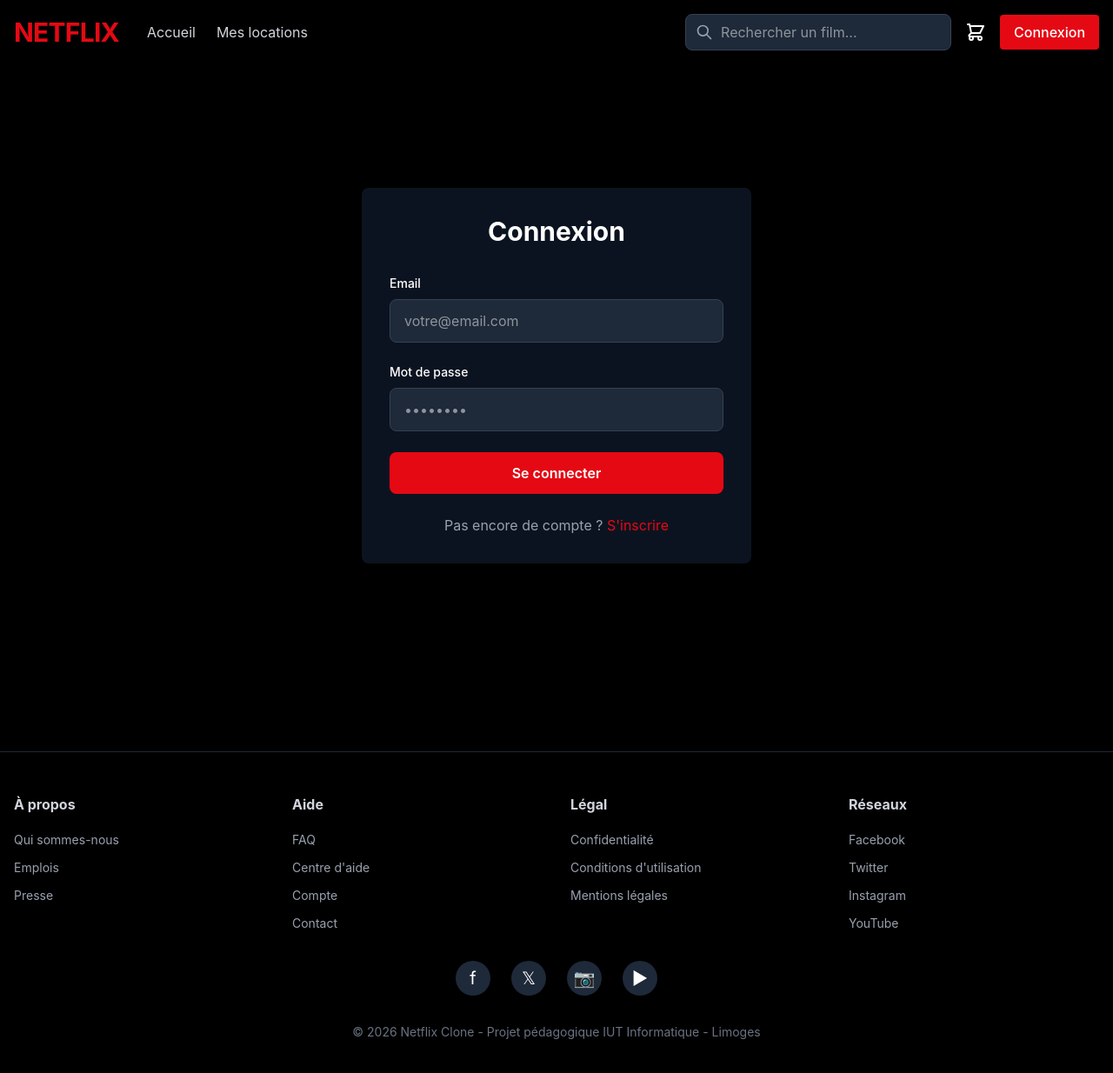
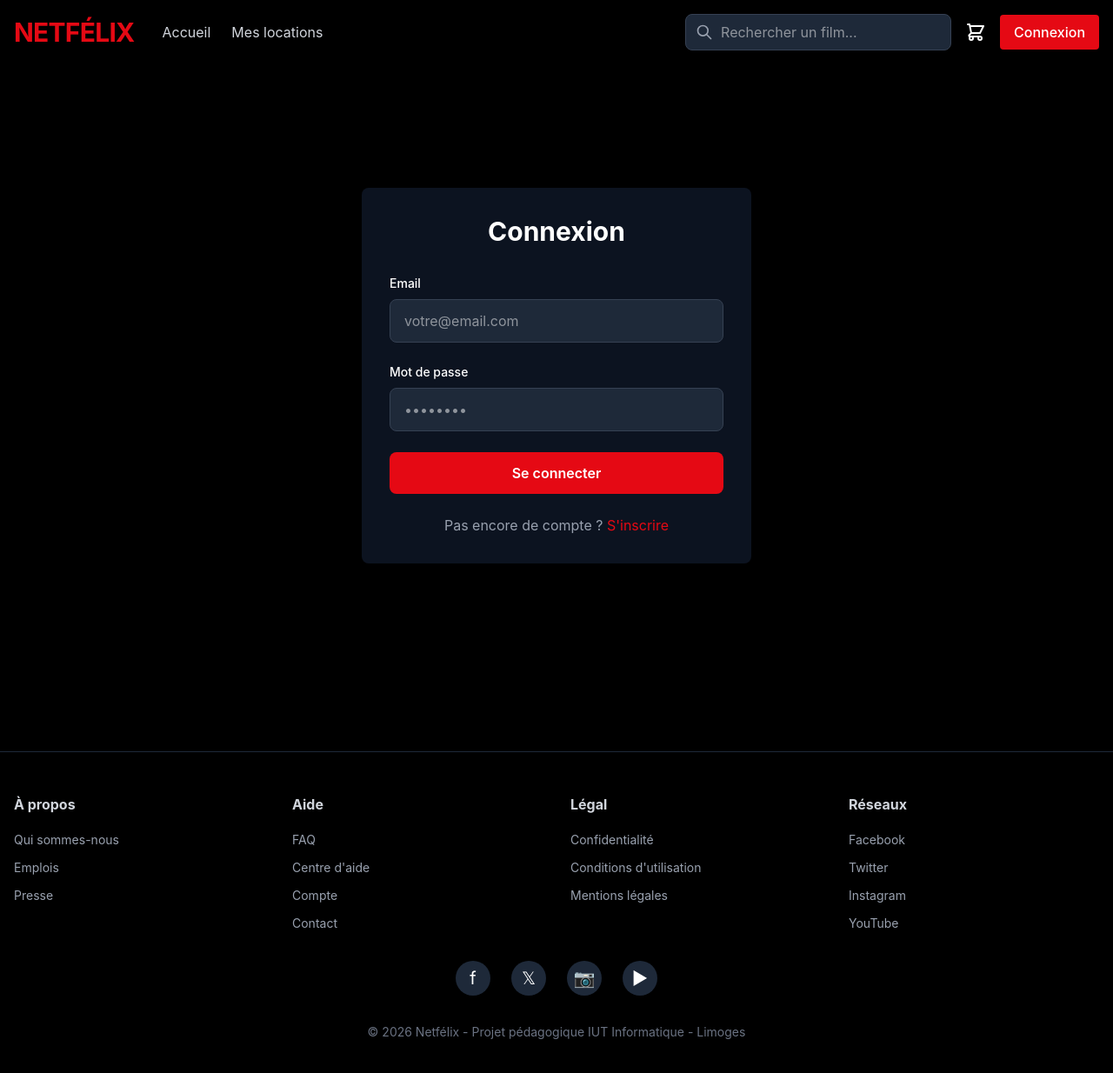
Before and after one commit to 2ulian/UniMovie, a React app in the folder frontend-user/: page /login in a window 1280 px wide. Shown: the top 1234 px of the page at 87% size. Built offline with nearby package versions, Linux system fonts and the light colour scheme; the HTML template or start-up script is replaced by a standard one.

Commit message:
changed name to NETFÉLIX

```diff
--- a/frontend-user/src/components/common/Navbar.jsx
+++ b/frontend-user/src/components/common/Navbar.jsx
@@ -48,7 +48,7 @@
           <div className="flex items-center space-x-8">
             <Link to="/">
               <h1 className="text-primary text-3xl font-bold tracking-tight hover:opacity-80 transition-opacity">
-                NETFLIX
+                NETFÉLIX
               </h1>
             </Link>
 
--- a/frontend-user/src/components/layout/Footer.jsx
+++ b/frontend-user/src/components/layout/Footer.jsx
@@ -53,7 +53,7 @@
 
         {/* Copyright */}
         <div className="text-center text-gray-500 text-sm">
-          <p>© 2026 Netflix Clone - Projet pédagogique IUT Informatique - Limoges</p>
+          <p>© 2026 Netfélix - Projet pédagogique IUT Informatique - Limoges</p>
         </div>
       </div>
     </footer>
```
